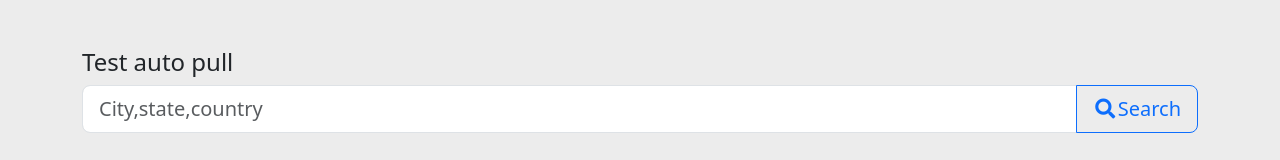
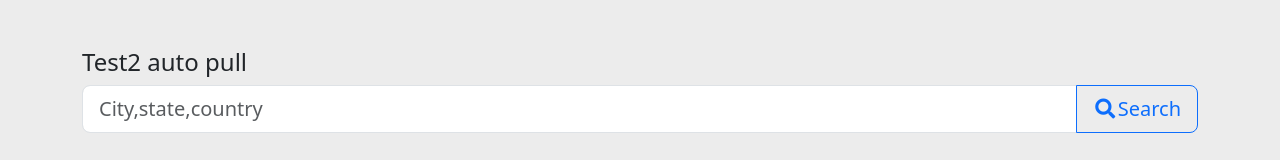
Before and after one commit to AbdinasirM/ReactJSWeatherApp, a React (Vite) app in the folder FrontEnd/: page / in a window 1280 px wide. Shown: the top 160 px of the page. Built offline with nearby package versions, Linux system fonts and the light colour scheme.

Commit message:
Update App.jsx

```diff
--- a/FrontEnd/src/App.jsx
+++ b/FrontEnd/src/App.jsx
@@ -44,7 +44,7 @@ function App() {
     <>
 
         <div>
-          <h4>Test auto pull</h4>
+          <h4>Test2 auto pull</h4>
           <div>
         <SearchInput
           placeholder="City,state,country"
```
